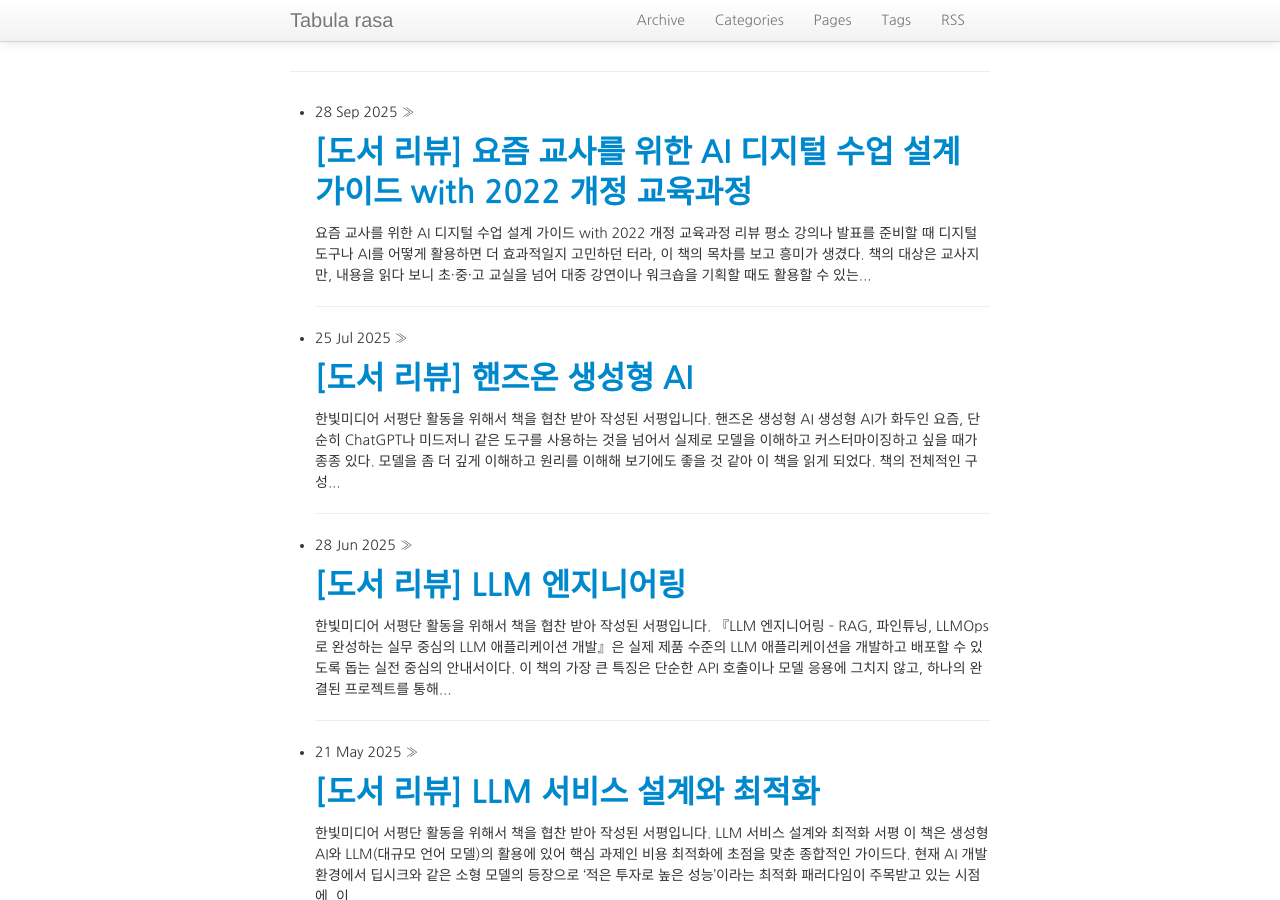
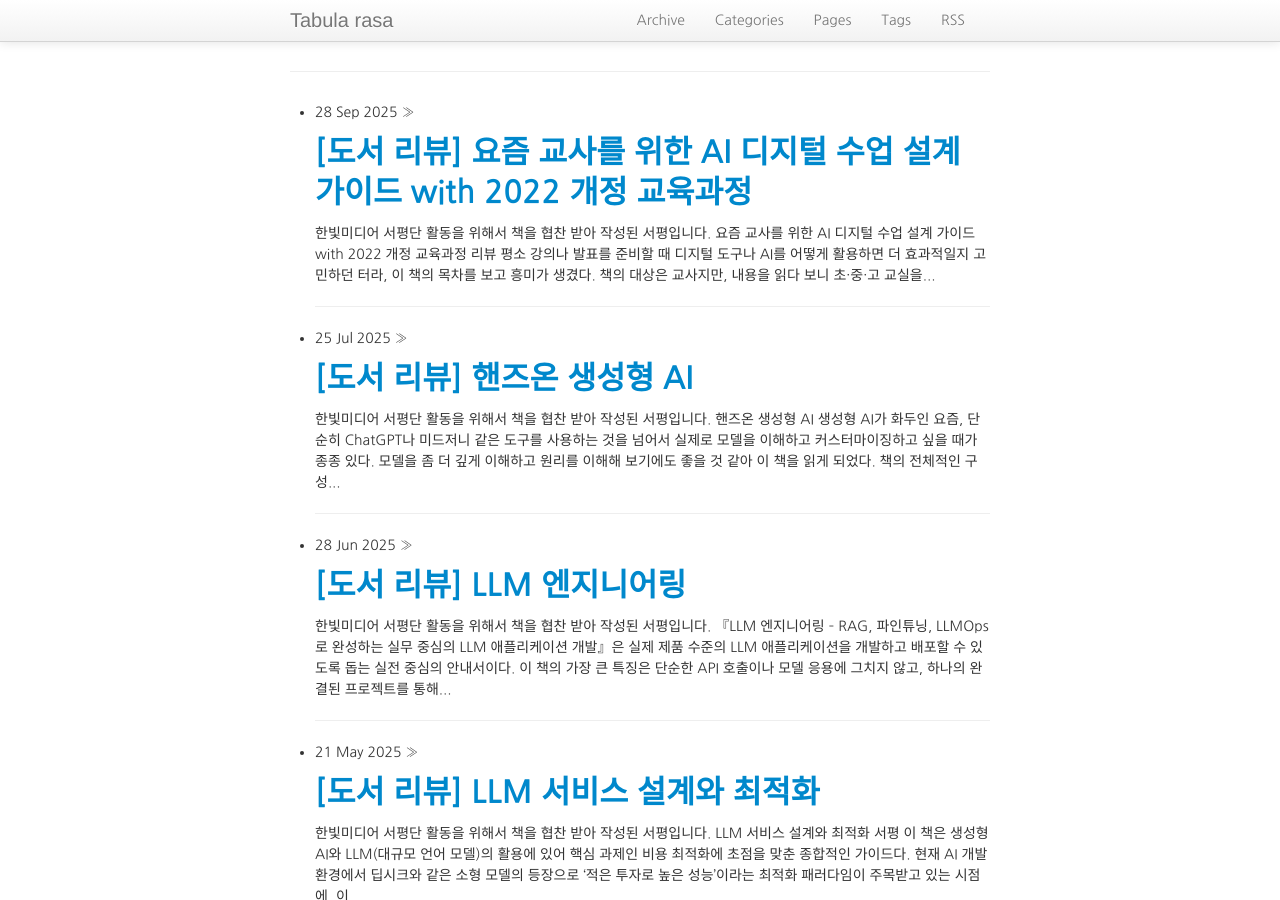
Before and after one commit to corazzon/corazzon.github.com, a Jekyll site: the page built from index.md, in a window 1280 px wide and 900 px high. Built offline with Jekyll 4.4.1, drawn with Linux system fonts in a browser that asks for light colours; nearby versions of some CDN libraries.

Commit message:
Add note about book sponsorship for review
Added a note about receiving the book for review.

```diff
--- a/_posts/2025-09-28-hb-ai-teach.md
+++ b/_posts/2025-09-28-hb-ai-teach.md
@@ -6,6 +6,7 @@ description: "대중 강연과 발표에도 응용할 수 있는 AI·디지털
 category: 독서리뷰, AI활용강의, 디지털교육혁신
 ---
 
+* 한빛미디어 서평단 <나는리뷰어다> 활동을 위해서 책을 협찬 받아 작성된 서평입니다.
 
 ## 요즘 교사를 위한 AI 디지털 수업 설계 가이드 with 2022 개정 교육과정 리뷰
 
```
